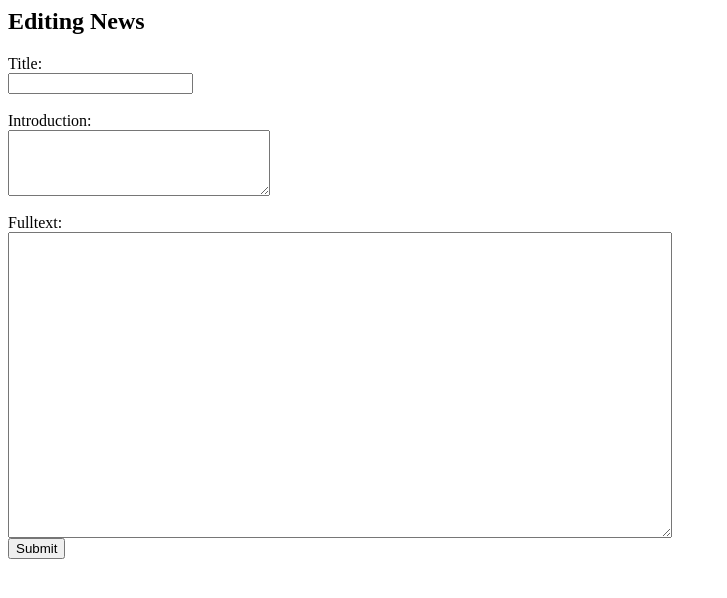
After one commit to paulinho-16/MIEIC-LTW, a PHP site: page /edit_news.php in a window 1280 px wide. The commit adds this page. Shown: the top 598 px of the page, without its empty margins (0-727 px from the left). Run offline with PHP 8.4, Linux system fonts and the light colour scheme; data that the repository does not hold is empty.

Commit message:
Editing Data
PHP - Exercise 8

```diff
--- /dev/null
+++ b/Exercises/PHP/Complete Page/templates/news/edit_news.php
@@ -0,0 +1,14 @@
+<form action="action_edit_news.php" method="post">
+    <h2>Editing News</h2>
+    <input type="hidden" name="id" value="<?=$id?>">
+    <label>Title:
+        <div><input type="text" name="title"></div>
+    </label> <br>
+    <label>Introduction:
+        <div><textarea name="introduction" cols="30" rows="4"></textarea></div>
+    </label> <br>
+    <label>Fulltext:
+        <div><textarea name="fulltext" cols="80" rows="20"></textarea></div>
+    </label>
+    <input type="submit" value="Submit">
+</form>
--- a/Exercises/PHP/Complete Page/templates/news/view_news.php
+++ b/Exercises/PHP/Complete Page/templates/news/view_news.php
@@ -6,6 +6,9 @@
     <img src="http://lorempixel.com/600/300/business/" alt="">
     <p><?= $article['introduction'] ?></p>
     <p><?= $article['fulltext'] ?></p>
+    <div>
+      <a style="color:black;" id="edit" href="edit_news.php?id=<?=$article['id']?>">Edit</a>
+    </div>
 
     <section id="comments">
       <?php include('templates/comments/list_comments.php') ?>
```
Also changed, not shown: Exercises/PHP/Complete Page/action_edit_news.php (added, +13 -0 lines), Exercises/PHP/Complete Page/database/news.php (+8 -0 lines), Exercises/PHP/Complete Page/edit_news.php (added, +7 -0 lines).
